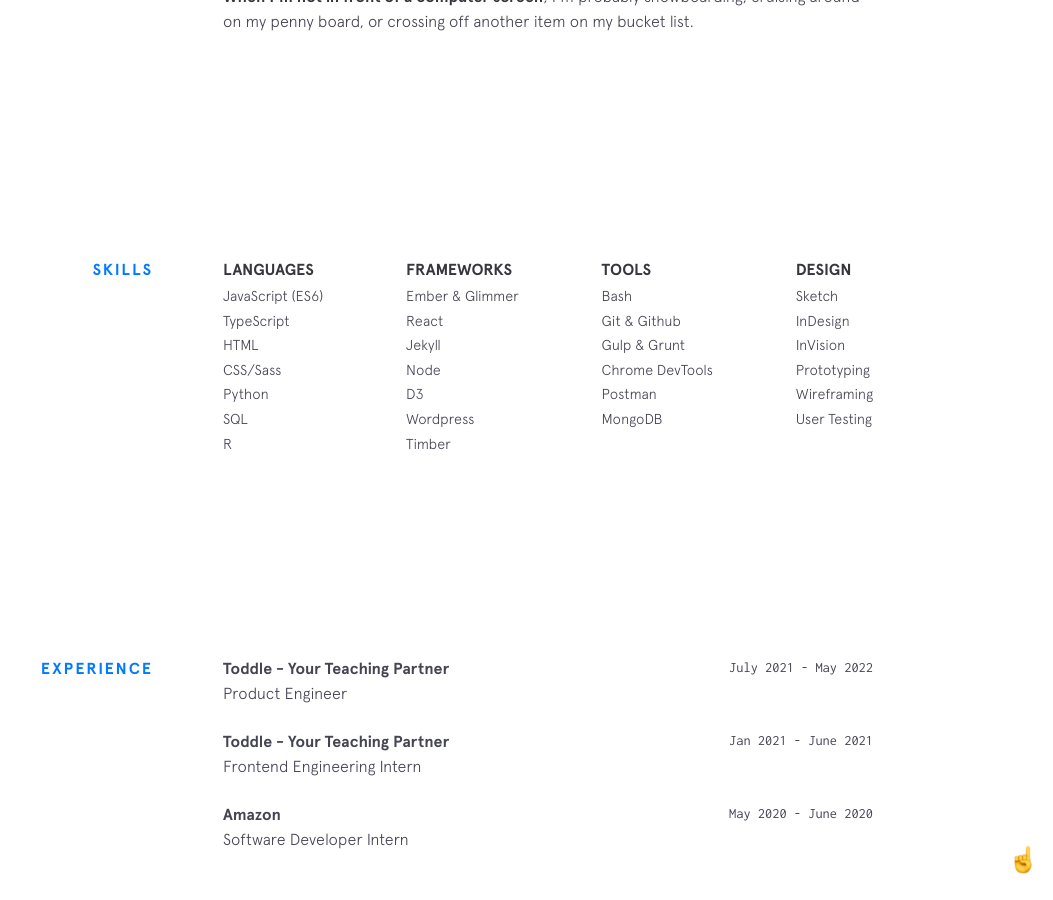
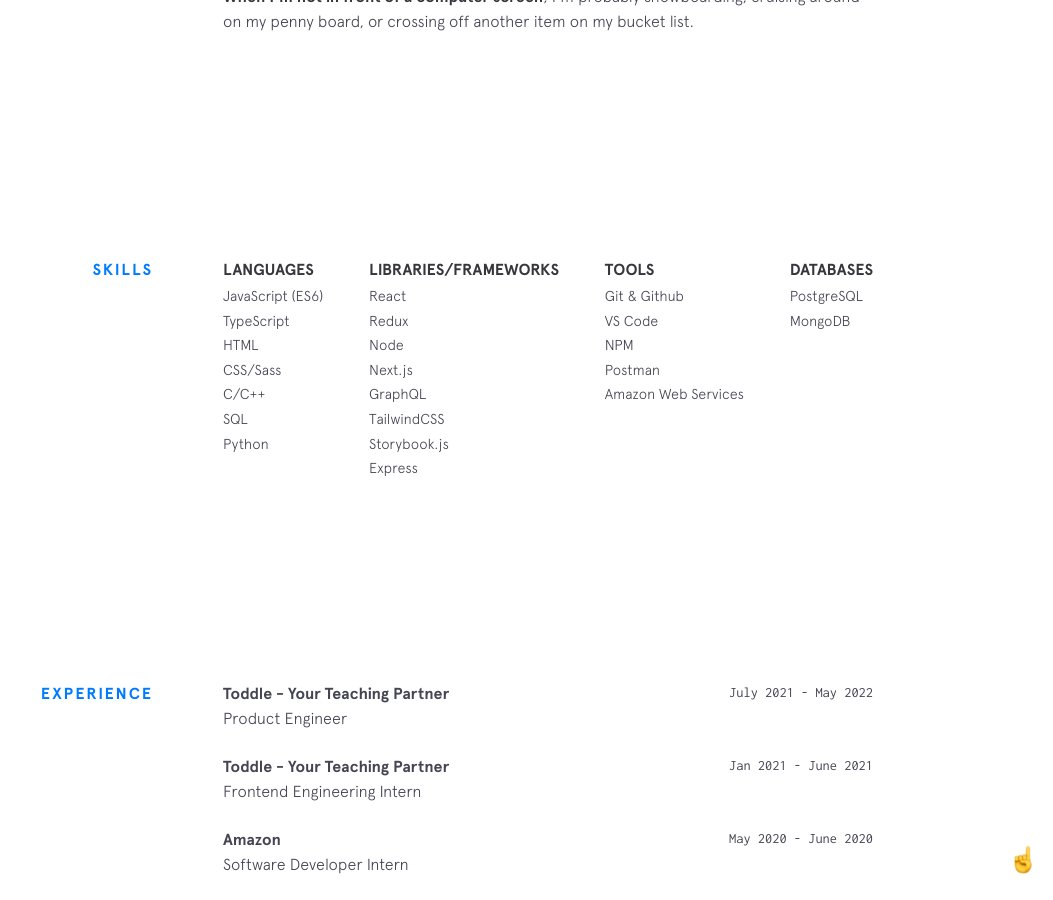
Before and after one commit to rhythm-3099/rhythm-3099.github.io, a Jekyll site: the page built from index.html, in a window 1280 px wide and 900 px high, scrolled down 1237 px. Shown: the whole window, without its empty margins (227-1280 px from the left). Built offline with Jekyll 4.4.1, drawn with Linux system fonts in a browser that asks for light colours; nearby versions of some CDN libraries.

Commit message:
chore: add skills in yml

```diff
--- a/_data/experience.yml
+++ b/_data/experience.yml
@@ -9,6 +9,6 @@
   position: Frontend Engineering Intern
 
 - company: Amazon
-  url: https://www.apple.com/music/
+  url: https://www.amazon.com/
   time: May 2020 - June 2020
   position: Software Developer Intern
--- a/_data/skills.yml
+++ b/_data/skills.yml
@@ -3,31 +3,28 @@ languages:
   - item: TypeScript
   - item: HTML
   - item: CSS/Sass
+  - item: C/C++
+  - item: SQL
   - item: Python
-  - item: SQL
-  - item: R
 
 frameworks:
-  - item: Ember & Glimmer
   - item: React
-  - item: Jekyll
+  - item: Redux
   - item: Node
-  - item: D3
-  - item: Wordpress
-  - item: Timber
+  - item: Next.js
+  - item: GraphQL
+  - item: TailwindCSS
+  - item: Storybook.js
+  - item: Express
+
 
 tools:
-  - item: Bash
   - item: Git & Github
-  - item: Gulp & Grunt
-  - item: Chrome DevTools
+  - item: VS Code
+  - item: NPM
   - item: Postman
+  - item: Amazon Web Services
+
+databases:
+  - item: PostgreSQL
   - item: MongoDB
-
-design:
-  - item: Sketch
-  - item: InDesign
-  - item: InVision
-  - item: Prototyping
-  - item: Wireframing
-  - item: User Testing
--- a/_includes/skills.html
+++ b/_includes/skills.html
@@ -12,7 +12,7 @@
         </ul>
       </div>
       <div class="skillz__category">
-        <div class="skillz__category__label">Frameworks</div>
+        <div class="skillz__category__label">Libraries/Frameworks</div>
         <ul>
           {% for framework in site.data.skills.frameworks %}
           <li class="skillz__category__item">{{framework.item}}</li>
@@ -28,10 +28,10 @@
         </ul>
       </div>
       <div class="skillz__category">
-        <div class="skillz__category__label">Design</div>
+        <div class="skillz__category__label">Databases</div>
         <ul>
-          {% for thing in site.data.skills.design %}
-          <li class="skillz__category__item">{{thing.item}}</li>
+          {% for database in site.data.skills.databases %}
+          <li class="skillz__category__item">{{database.item}}</li>
           {% endfor %}
         </ul>
       </div>
```
